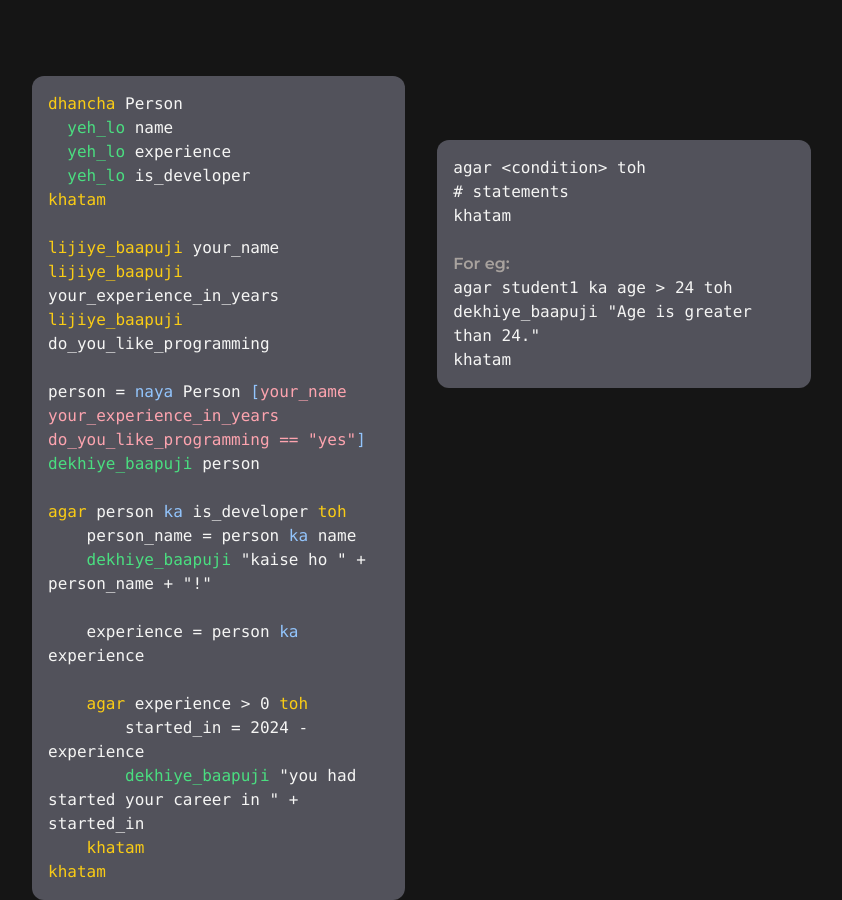
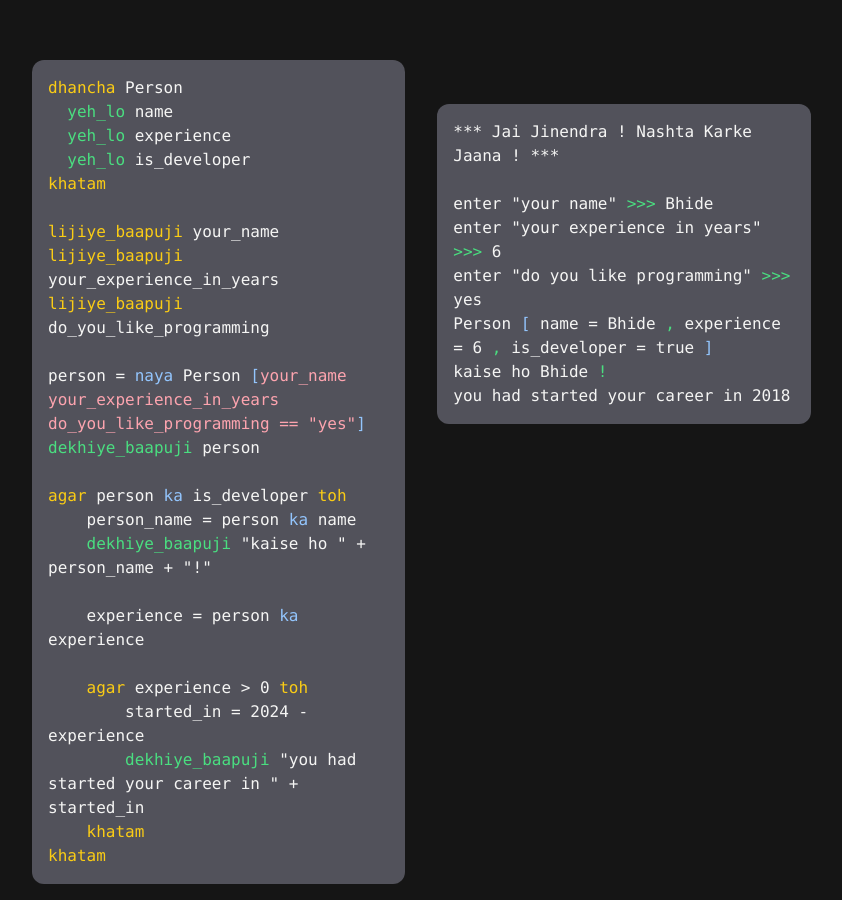
Before and after one commit to prakarshs/JhethiaWeb, a plain HTML site: page index.html in a window 1280 px wide. Shown: the part 3999-4899 px from the top of the page, without its empty margins (16-858 px from the left). Drawn offline with nearby package versions, Linux system fonts and the light colour scheme.

Commit message:
completed struct snap

```diff
--- a/index.html
+++ b/index.html
@@ -294,7 +294,7 @@
               </div>
             </div>
           </div>
-          <div class="lg:w-1/3 sm:w-1/2 p-4 mt-4">
+          <div class="lg:w-1/3 sm:w-1/2 p-4">
             <div class="flex relative">
               <div class="absolute w-full h-full flex justify-center items-center">
                 <code class="bg-zinc-600 rounded-xl p-4">
@@ -339,13 +339,13 @@
             <div class="flex relative">
               <div class="absolute w-full h-full flex justify-center items-center">
                 <code class="bg-zinc-600 rounded-xl p-4">
-                  agar &lt;condition&gt; toh <br>
-                    # statements <br>
-                khatam <br><br>
-                <span class="text-stone-400 bg-zinc-600 font-semibold">For eg:</span><br>
-                agar student1 ka age > 24 toh <br>
-                    dekhiye_baapuji "Age is greater than 24." <br>
-                khatam <br>
+                  *** Jai Jinendra ! Nashta Karke Jaana ! ***<br><br>
+                  enter "your name" <code class="text-green-400 bg-zinc-600">>>></code> Bhide <br>
+                  enter "your experience in years" <code class="text-green-400 bg-zinc-600">>>></code> 6 <br>
+                  enter "do you like programming" <code class="text-green-400 bg-zinc-600">>>></code> yes <br>
+                  Person <code class="text-blue-300 bg-zinc-600">[</code> name = Bhide  <code class="text-green-400 bg-zinc-600">,</code> experience = 6  <code class="text-green-400 bg-zinc-600">,</code> is_developer = true <code class="text-blue-300 bg-zinc-600">]</code><br>
+                  kaise ho Bhide <code class="text-green-400 bg-zinc-600">!</code> <br>
+                  you had started your career in 2018 <br>
                     </code>
               </div>
               <div class="px-8 py-10 relative z-10 w-full bg-orange-600 opacity-0 hover:opacity-90 transition2">
```
